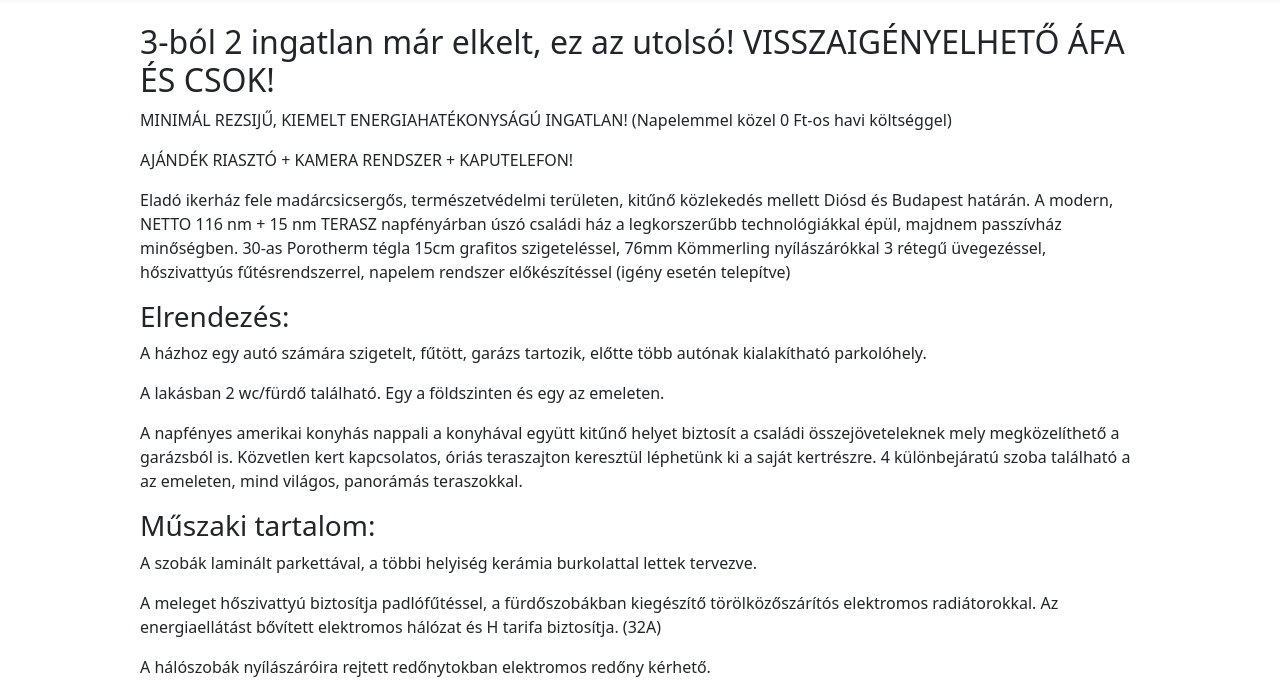
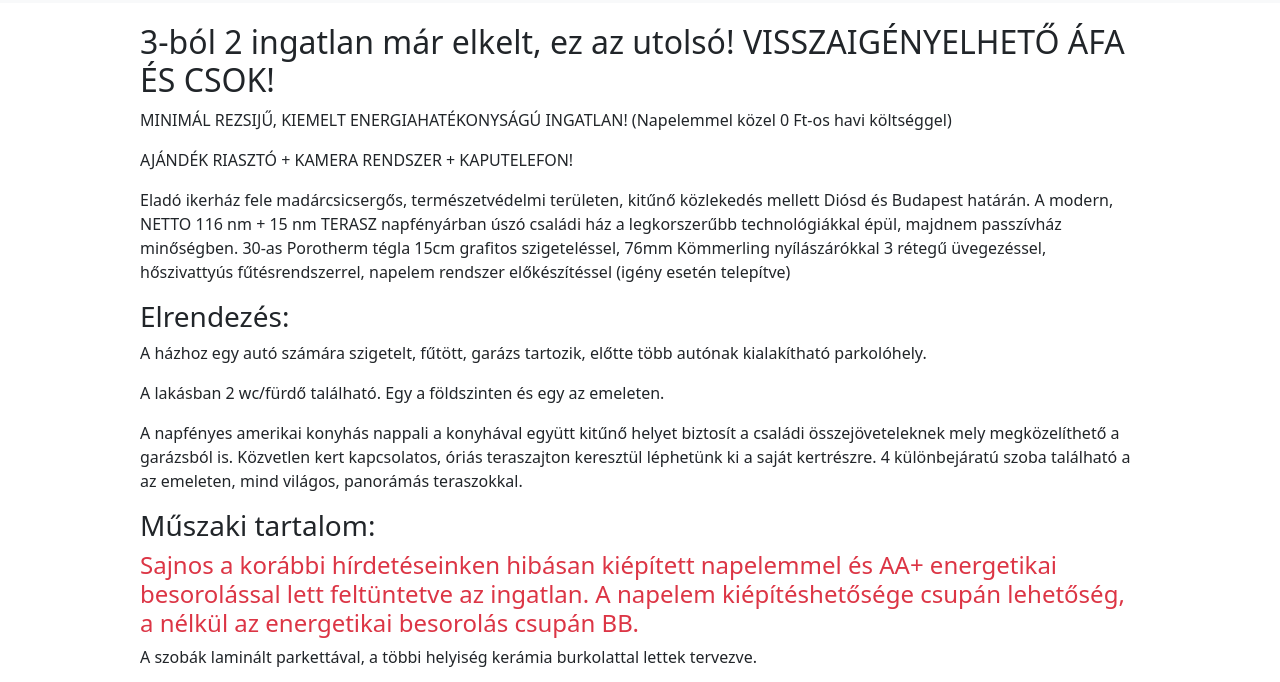
Before and after one commit to Shadowbeetle/RealEstateSite, a plain HTML site: page www/diotoro-147.html in a window 1280 px wide. Shown: the part 92-774 px from the top of the page. Drawn offline with Linux system fonts and the light colour scheme.

Commit message:
add disclaimer

```diff
--- a/www/diotoro-147.html
+++ b/www/diotoro-147.html
@@ -66,6 +66,9 @@
 
 			<h3>Műszaki tartalom:</h3>
 
+			<h4 class="text-danger">Sajnos a korábbi hírdetéseinken hibásan kiépített napelemmel és AA+ energetikai
+				besorolással lett feltüntetve
+				az ingatlan. A napelem kiépítéshetősége csupán lehetőség, a nélkül az energetikai besorolás csupán BB.</h4>
 			<p>A szobák laminált parkettával, a többi helyiség kerámia burkolattal lettek tervezve.</p>
 
 			<p>A meleget hőszivattyú biztosítja padlófűtéssel, a fürdőszobákban kiegészítő törölközőszárítós elektromos
```
